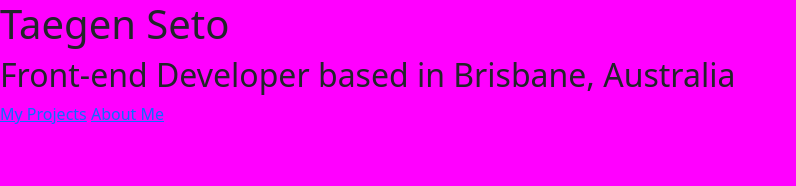
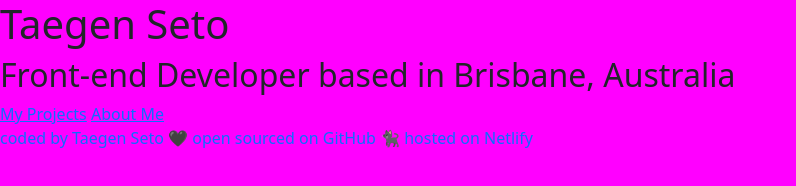
Before and after one commit to taegen-seto/portfolio, a plain HTML site: page index.html in a window 1280 px wide. Shown: the whole page, without its empty margins (0-796 px from the left). Drawn offline with nearby package versions, Linux system fonts and the light colour scheme.

Commit message:
added footer with links

```diff
--- a/index.html
+++ b/index.html
@@ -23,4 +23,16 @@
     <a href="projects.html">My Projects</a>
     <a href="about.html">About Me</a>
   </body>
+  <footer>
+    <a href="https://github.com/taegen-seto" title="GitHub profile">
+      coded by Taegen Seto 🖤</a
+    >
+    <a href="https://github.com/taegen-seto/portfolio" title="GitHub repository"
+      >open sourced on GitHub 🐈‍⬛</a
+    >
+
+    <a href="https://wonderful-treacle.netlify.app/" title="project on Netlify"
+      >hosted on Netlify</a
+    >
+  </footer>
 </html>
--- a/src/styles.css
+++ b/src/styles.css
@@ -1,3 +1,6 @@
 body {
   background-color: magenta;
 }
+footer a {
+  text-decoration: none;
+}
```
Also changed, not shown: about.html (+12 -0 lines), projects.html (+12 -0 lines).
